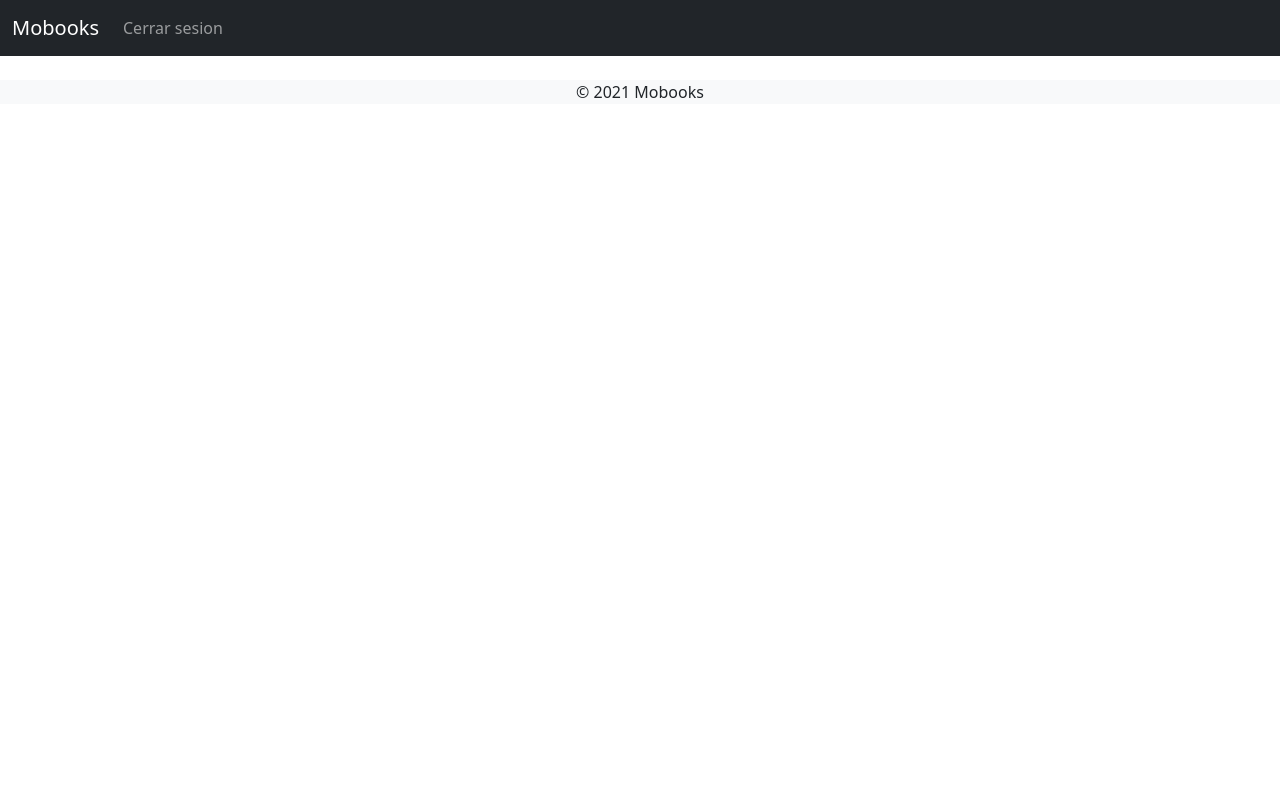
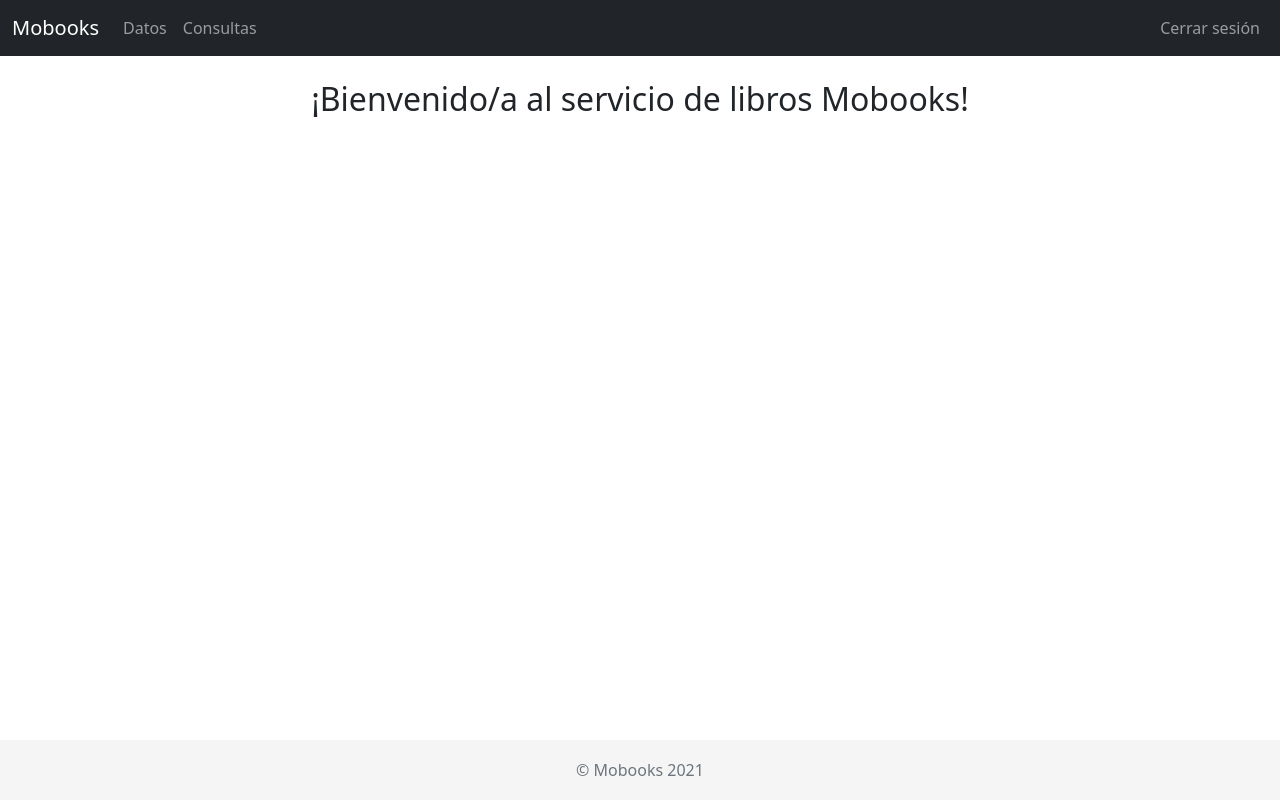
Before and after one commit to danimilles/Mobooks, a Django app: page / in a window 1280 px wide. Run offline with Django 3.2, Linux system fonts and the light colour scheme; the visitor is signed in with stand-in values (Sample User, id 1).

Commit message:
mejoras interfaz

```diff
--- /dev/null
+++ b/static/css/sticky-footer.css
@@ -0,0 +1,18 @@
+/* Sticky footer styles
+-------------------------------------------------- */
+html {
+  position: relative;
+  min-height: 100%;
+}
+body {
+  margin-bottom: 60px; /* Margin bottom by footer height */
+}
+.footer {
+  position: absolute;
+  bottom: 0;
+  width: 100%;
+  height: 60px; /* Set the fixed height of the footer here */
+  line-height: 60px; /* Vertically center the text there */
+  background-color: #f5f5f5;
+  text-align: center;
+}
--- a/templates/base.html
+++ b/templates/base.html
@@ -1,29 +1,47 @@
+{% load static %}
 <!DOCTYPE html>
 <html lang='es'>
 <head>
     <meta charset='utf-8'>
     <title>Mobooks - {% block titulo %} {% endblock %}</title>
-    <link href="https://cdn.jsdelivr.net/npm/bootstrap@5.0.0-beta3/dist/css/bootstrap.min.css" rel="stylesheet" integrity="sha384-eOJMYsd53ii+scO/bJGFsiCZc+5NDVN2yr8+0RDqr0Ql0h+rP48ckxlpbzKgwra6" crossorigin="anonymous">
-    <script src="https://cdn.jsdelivr.net/npm/bootstrap@5.0.1/dist/js/bootstrap.bundle.min.js" integrity="sha384-gtEjrD/SeCtmISkJkNUaaKMoLD0//ElJ19smozuHV6z3Iehds+3Ulb9Bn9Plx0x4" crossorigin="anonymous"></script>
+    <link rel="icon" type="image/x-icon" href="{% static  'favicon.ico' %}"/>
+    <link href="https://cdn.jsdelivr.net/npm/bootstrap@5.0.0-beta3/dist/css/bootstrap.min.css" rel="stylesheet"
+          integrity="sha384-eOJMYsd53ii+scO/bJGFsiCZc+5NDVN2yr8+0RDqr0Ql0h+rP48ckxlpbzKgwra6" crossorigin="anonymous">
+    <script src="https://cdn.jsdelivr.net/npm/bootstrap@5.0.1/dist/js/bootstrap.bundle.min.js"
+            integrity="sha384-gtEjrD/SeCtmISkJkNUaaKMoLD0//ElJ19smozuHV6z3Iehds+3Ulb9Bn9Plx0x4"
+            crossorigin="anonymous"></script>
+    <link href="{% static  'css/sticky-footer.css' %}" rel="stylesheet">
 </head>
 <body>
 <main>
     <div class="menu">
-        <nav class="navbar-expand-lg navbar navbar-dark bg-dark">
+        <nav class="navbar navbar-expand-md navbar-dark bg-dark">
             <div class="container-fluid">
-            <a class="navbar-brand" href="/">Mobooks</a>
-            <button class="navbar-toggler" type="button" data-bs-toggle="collapse" data-bs-target="#navbarNav" aria-controls="navbarNav" aria-expanded="false" aria-label="Toggle navigation">
+                <a class="navbar-brand abs" href="/">Mobooks</a>
+                <button class="navbar-toggler ms-auto" type="button" data-bs-toggle="collapse"
+                        data-bs-target="#navbarNav"
+                        aria-controls="navbarNav" aria-expanded="false" aria-label="Toggle navigation">
                     <span class="navbar-toggler-icon"></span>
                 </button>
-            <div class="collapse navbar-collapse" id="navbarNav">
+                <div class="navbar-collapse collapse" id="navbarNav">
                     <ul class="navbar-nav">
                         {% if user.is_authenticated %}
                             <li class="nav-item">
-                      <a class="nav-link" href="/logout">Cerrar sesion</a>
+                                <a class="nav-link" href="#">Datos</a>
+                            </li>
+                            <li class="nav-item">
+                                <a class="nav-link" href="#">Consultas</a>
+                            </li>
+                        {% endif %}
+                    </ul>
+                    <ul class="navbar-nav ms-auto">
+                        {% if user.is_authenticated %}
+                            <li class="nav-item">
+                                <a class="nav-link" href="/logout">Cerrar sesión</a>
                             </li>
                         {% else %}
                             <li class="nav-item">
-                      <a class="nav-link" href="/login">Iniciar sesion</a>
+                                <a class="nav-link" href="/login">Iniciar sesión</a>
                             </li>
                             <li class="nav-item">
                                 <a class="nav-link" href="/register">Registrarse</a>
@@ -39,9 +57,9 @@
         {% block contenido %} {% endblock %}
     </div>
 </main>
-    <footer class="footer mt-auto bg-light text-center text-lg-start">
-        <div class="container text-center">
-            <p>&copy; 2021 Mobooks</p>
+<footer class="footer">
+    <div class="container">
+        <span class="text-muted">&copy; Mobooks 2021</span>
     </div>
 </footer>
 </body>
--- a/templates/index.html
+++ b/templates/index.html
@@ -1,9 +1,10 @@
 {% extends 'base.html' %}
 
-{% block titulo %} Bienvenido {% endblock %}
+{% block titulo %} Bienvenido/a {% endblock %}
 
 
 {% block contenido %}
 
+    <h2 style="text-align: center">¡Bienvenido/a al servicio de libros Mobooks!</h2>
 
 {% endblock %}
```
Also changed, not shown: Mobooks/settings.py (+4 -6 lines), static/favicon.ico (added). Lines whose indentation alone changed are shown as unchanged.
